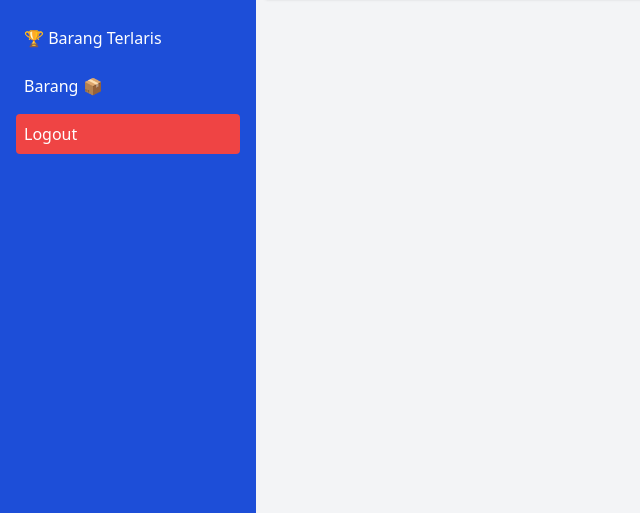
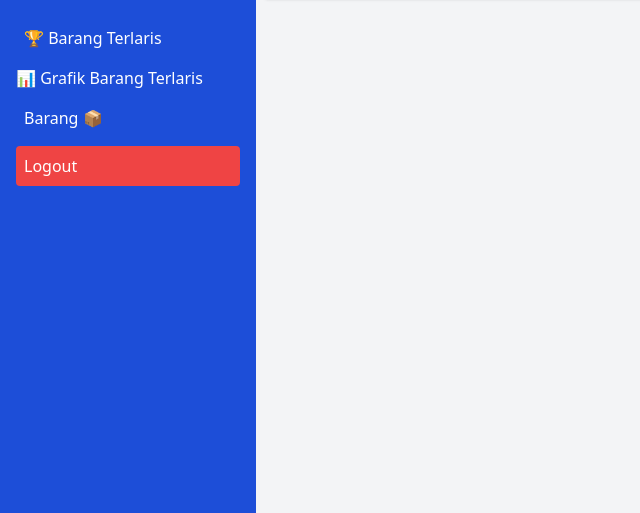
Before and after one commit to amrin2017/minipos-js, a PHP site: page /barang.php in a window 1280 px wide. Shown: the part 287-800 px from the top of the page, without its empty margins (0-640 px from the left). Run offline with PHP 8.4, Linux system fonts and the light colour scheme; the visitor is signed in with stand-in values (Sample User, id 1); data that the repository does not hold is empty; some libraries are stand-ins or nearby versions.

Commit message:
tambah grafik barang terlatis

```diff
--- a/barang.php
+++ b/barang.php
@@ -68,6 +68,13 @@ include 'auth.php';
                 <li>
                     <a href="laporan_barang_terlaris.php" class="block p-2 rounded hover:bg-blue-500">
                         🏆 Barang Terlaris
+                    </a>
+                </li>
+                <li>
+                    <a href="grafik_barang_terlaris_pie.php">
+
+                        📊 Grafik Barang Terlaris
+
                     </a>
                 </li>
                 <li>
--- a/dashboard.php
+++ b/dashboard.php
@@ -68,7 +68,7 @@ include 'auth.php';
                 <li>
                     <a href="grafik_barang_terlaris_pie.php">
 
-                        🏆 Grafik Barang Terlaris
+                        📊 Grafik Barang Terlaris
 
                     </a>
                 </li>
--- a/penjualan_dashboard.php
+++ b/penjualan_dashboard.php
@@ -19,7 +19,7 @@ include 'auth.php';
 
 <head>
     <meta charset="UTF-8">
-    <title>Dashboard POS</title>
+    <title> Mini-POS | Penjualan</title>
     <script src="https://cdn.tailwindcss.com"></script>
 </head>
 
```
Also changed, not shown: grafik_barang_terlaris_pie.php (+13 -0 lines).
